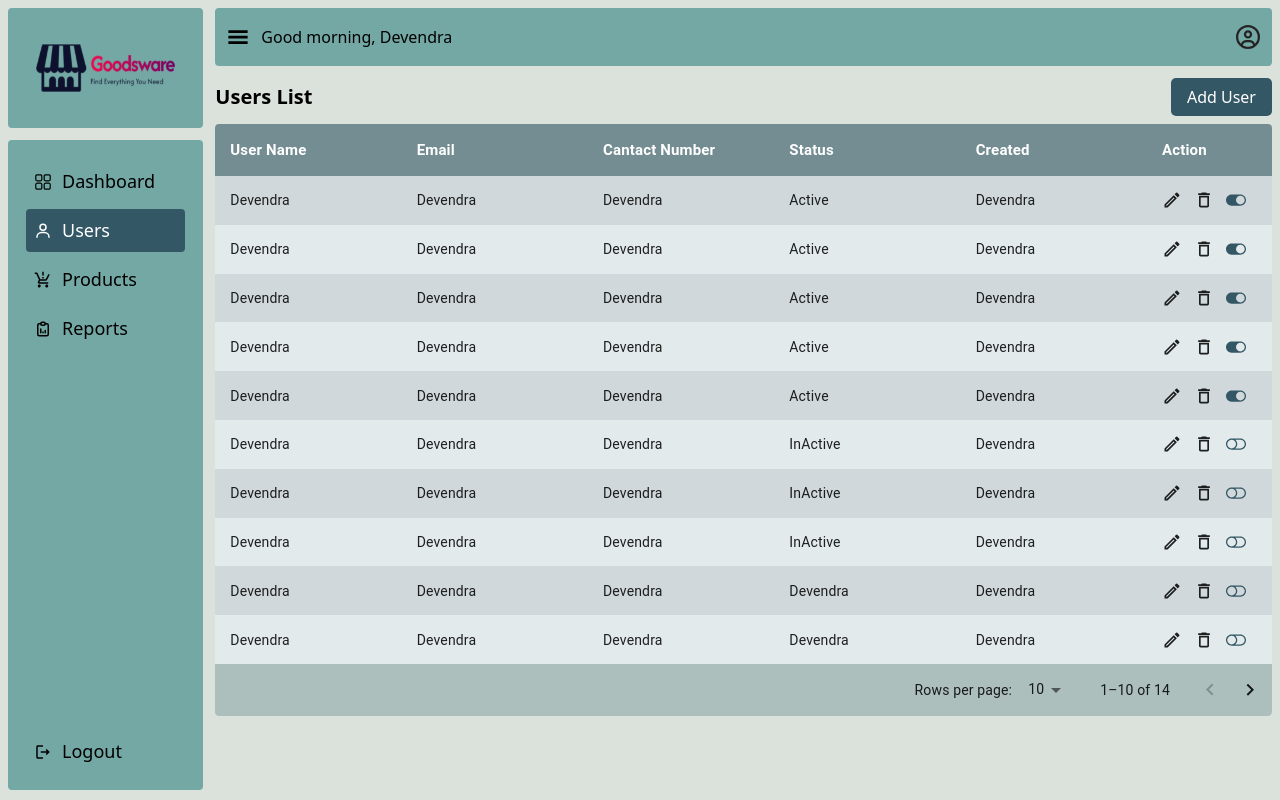
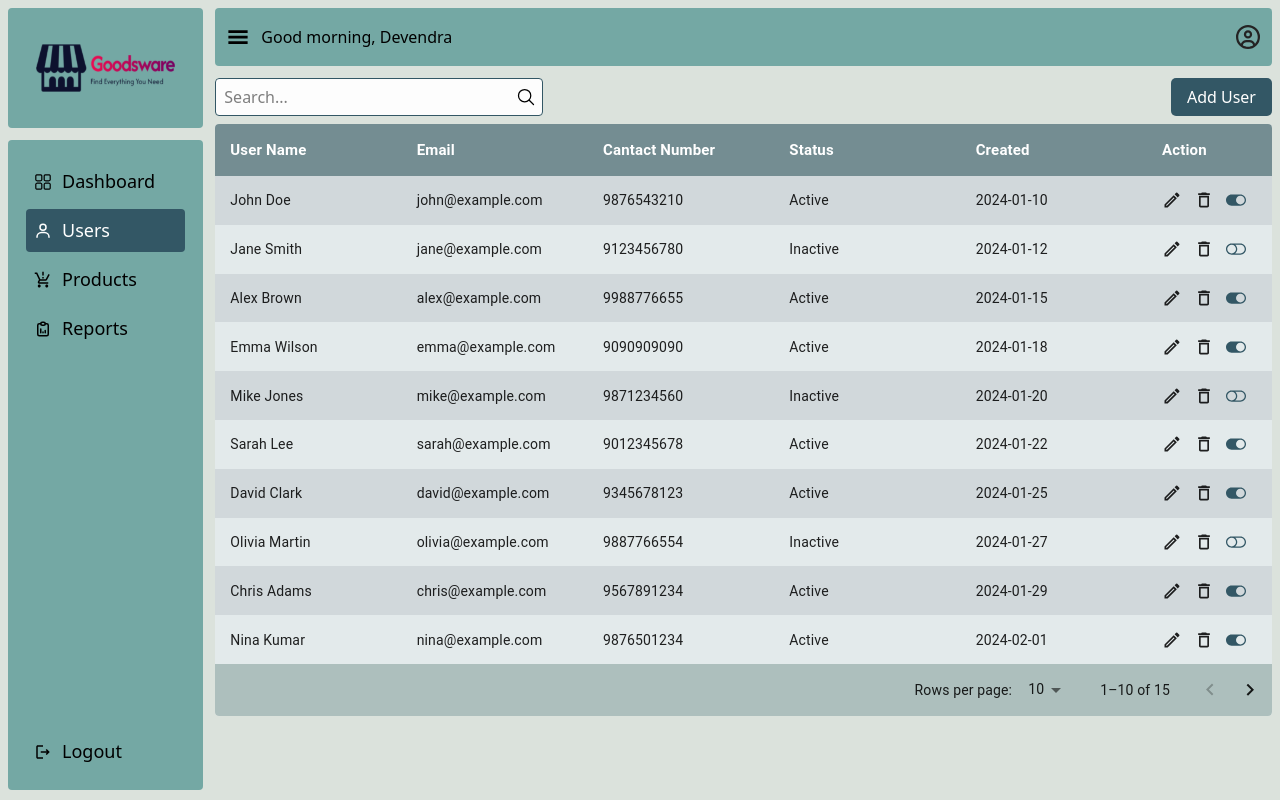
Before and after one commit to Devendrakr19/GoodsWare, a React (Vite) app: page /user in a window 1280 px wide. Built offline with nearby package versions, Linux system fonts and the light colour scheme.

Commit message:
user ui add and edit popup

```diff
--- /dev/null
+++ b/src/component/layout/user/AddUser.jsx
@@ -0,0 +1,110 @@
+import { Box, Grid, Modal, TextField } from "@mui/material";
+import React from "react";
+import { IoMdClose } from "react-icons/io";
+const AddUser = ({ open, onClose }) => {
+  return (
+    <>
+      <Modal
+        open={open}
+        onClose={onClose}
+        aria-labelledby="modal-modal-title"
+        aria-describedby="modal-modal-description"
+        BackdropProps={{
+          sx: {
+            backdropFilter: "blur(3px)",
+            backgroundColor: "rgba(0, 0, 0, 0.1)",
+          },
+        }}
+      >
+        <Box
+          sx={{
+            position: "absolute",
+            top: "50%",
+            left: "50%",
+            transform: "translate(-50%, -50%)",
+            width: "50%",
+          }}
+          className="bg-[#fdfdfd] pt-3 px-6 pb-6 rounded-[20px]"
+        >
+          <div className="flex justify-between items-center mb-2">
+            <h1 className="text-[22px] font-semibold">Add User</h1>
+            <IoMdClose
+              className="text-[24px] cursor-pointer"
+              onClick={onClose}
+            />
+          </div>
+          <Grid container columnSpacing={2} rowSpacing={1.5}>
+            <Grid size={6}>
+              <label htmlFor="name">
+                Name <span className="text-[#e71616]">*</span>
+              </label>
+              <TextField
+                id="name"
+                type="text"
+                size="small"
+                placeholder="Enater name"
+                className="w-full"
+              />
+            </Grid>
+            <Grid size={6}>
+              <label htmlFor="email">
+                Email <span className="text-[#e71616]">*</span>
+              </label>
+              <TextField
+                id="email"
+                type="text"
+                size="small"
+                placeholder="example@gmail.com"
+                className="w-full"
+              />
+            </Grid>
+            <Grid size={6}>
+              <label htmlFor="ContactNumber">
+                Contact Number <span className="text-[#e71616]">*</span>
+              </label>
+              <TextField
+                id="ContactNumber"
+                type="text"
+                size="small"
+                placeholder="+91"
+                className="w-full"
+              />
+            </Grid>
+            <Grid size={6}>
+              <label htmlFor="password">
+                Password <span className="text-[#e71616]">*</span>
+              </label>
+              <TextField
+                id="password"
+                type="password"
+                size="small"
+                placeholder="********"
+                className="w-full"
+              />
+            </Grid>
+            <Grid size={6}>
+              <label htmlFor="ConfirmPassword">
+                Confirm Password <span className="text-[#e71616]">*</span>
+              </label>
+              <TextField
+                id="ConfirmPassword"
+                type="password"
+                size="small"
+                placeholder="********"
+                className="w-full"
+              />
+            </Grid>
+          </Grid>
+          <div className="flex items-center gap-3 mt-5">
+            <button className="border_btn" onClick={onClose}>
+              Cancel
+            </button>
+            <button className="fill_btn">Submit</button>
+          </div>
+        </Box>
+      </Modal>
+    </>
+  );
+};
+
+export default AddUser;
--- a/src/component/pages/User.jsx
+++ b/src/component/pages/User.jsx
@@ -11,18 +11,31 @@ import {
 } from "@mui/material";
 import React, { useState } from "react";
 import { MdOutlineModeEdit, MdDeleteOutline } from "react-icons/md";
-import { LiaToggleOffSolid, LiaToggleOnSolid  } from "react-icons/lia";
+import { LiaToggleOffSolid, LiaToggleOnSolid } from "react-icons/lia";
+import AddUser from "../layout/user/AddUser";
+import { IoSearchOutline } from "react-icons/io5";
+
 const User = () => {
   const [page, setPage] = useState(0);
   const [rowsPerPage, setRowsPerPage] = useState(10);
+  const [addUserPopup, setAddUserPopup] = useState(false);
+
   const columns = [
-    { id: "UserName", label: "User Name", minWidth: 170 },
+    { id: "Name", label: "User Name", minWidth: 170 },
     { id: "Email", label: "Email", minWidth: 170 },
     { id: "ContactNumber", label: "Cantact Number", minWidth: 170 },
     { id: "Status", label: "Status", minWidth: 170 },
     { id: "Created", label: "Created", minWidth: 170 },
     { id: "Action", label: "Action", minWidth: 100 },
   ];
+
+  const handleAddUser = () => {
+    setAddUserPopup(true);
+  }
+
+  const handleCloseUser = () => {
+    setAddUserPopup(false);
+  }
 
   const handleChangePage = (event, newPage) => {
     setPage(newPage);
@@ -33,127 +46,146 @@ const User = () => {
     setPage(0);
   };
 
-
 const rows = [
   {
-      UserName: "Devendra",
-      Email: "Devendra",
-      ContactNumber: "Devendra",
+    Name: "John Doe",
+    Email: "john@example.com",
+    ContactNumber: "9876543210",
     Status: "Active",
-      Created: "Devendra",
+    Created: "2024-01-10",
   },
   {
-      UserName: "Devendra",
-      Email: "Devendra",
-      ContactNumber: "Devendra",
-      Status: "Active",
-      Created: "Devendra",
+    Name: "Jane Smith",
+    Email: "jane@example.com",
+    ContactNumber: "9123456780",
+    Status: "Inactive",
+    Created: "2024-01-12",
   },
   {
-      UserName: "Devendra",
-      Email: "Devendra",
-      ContactNumber: "Devendra",
+    Name: "Alex Brown",
+    Email: "alex@example.com",
+    ContactNumber: "9988776655",
     Status: "Active",
-      Created: "Devendra",
+    Created: "2024-01-15",
   },
   {
-      UserName: "Devendra",
-      Email: "Devendra",
-      ContactNumber: "Devendra",
+    Name: "Emma Wilson",
+    Email: "emma@example.com",
+    ContactNumber: "9090909090",
     Status: "Active",
-      Created: "Devendra",
+    Created: "2024-01-18",
   },
   {
-      UserName: "Devendra",
-      Email: "Devendra",
-      ContactNumber: "Devendra",
-      Status: "Active",
-      Created: "Devendra",
+    Name: "Mike Jones",
+    Email: "mike@example.com",
+    ContactNumber: "9871234560",
+    Status: "Inactive",
+    Created: "2024-01-20",
   },
   {
-      UserName: "Devendra",
-      Email: "Devendra",
-      ContactNumber: "Devendra",
-      Status: "InActive",
-      Created: "Devendra",
+    Name: "Sarah Lee",
+    Email: "sarah@example.com",
+    ContactNumber: "9012345678",
+    Status: "Active",
+    Created: "2024-01-22",
   },
   {
-      UserName: "Devendra",
-      Email: "Devendra",
-      ContactNumber: "Devendra",
-      Status: "InActive",
-      Created: "Devendra",
+    Name: "David Clark",
+    Email: "david@example.com",
+    ContactNumber: "9345678123",
+    Status: "Active",
+    Created: "2024-01-25",
   },
   {
-      UserName: "Devendra",
-      Email: "Devendra",
-      ContactNumber: "Devendra",
-      Status: "InActive",
-      Created: "Devendra",
+    Name: "Olivia Martin",
+    Email: "olivia@example.com",
+    ContactNumber: "9887766554",
+    Status: "Inactive",
+    Created: "2024-01-27",
   },
   {
-      UserName: "Devendra",
-      Email: "Devendra",
-      ContactNumber: "Devendra",
-      Status: "Devendra",
-      Created: "Devendra",
+    Name: "Chris Adams",
+    Email: "chris@example.com",
+    ContactNumber: "9567891234",
+    Status: "Active",
+    Created: "2024-01-29",
   },
   {
-      UserName: "Devendra",
-      Email: "Devendra",
-      ContactNumber: "Devendra",
-      Status: "Devendra",
-      Created: "Devendra",
+    Name: "Nina Kumar",
+    Email: "nina@example.com",
+    ContactNumber: "9876501234",
+    Status: "Active",
+    Created: "2024-02-01",
   },
   {
-      UserName: "Devendra",
-      Email: "Devendra",
-      ContactNumber: "Devendra",
-      Status: "Devendra",
-      Created: "Devendra",
+    Name: "Rohit Sharma",
+    Email: "rohit@example.com",
+    ContactNumber: "9123987654",
+    Status: "Inactive",
+    Created: "2024-02-03",
   },
   {
-      UserName: "Devendra",
-      Email: "Devendra",
-      ContactNumber: "Devendra",
-      Status: "Devendra",
-      Created: "Devendra",
+    Name: "Priya Verma",
+    Email: "priya@example.com",
+    ContactNumber: "9988123456",
+    Status: "Active",
+    Created: "2024-02-05",
   },
   {
-      UserName: "Devendra",
-      Email: "Devendra",
-      ContactNumber: "Devendra",
-      Status: "Devendra",
-      Created: "Devendra",
+    Name: "Arjun Mehta",
+    Email: "arjun@example.com",
+    ContactNumber: "9098765432",
+    Status: "Active",
+    Created: "2024-02-07",
   },
   {
-      UserName: "Devendra",
-      Email: "Devendra",
-      ContactNumber: "Devendra",
-      Status: "Devendra",
-      Created: "Devendra",
+    Name: "Kavya Nair",
+    Email: "kavya@example.com",
+    ContactNumber: "9345612789",
+    Status: "Inactive",
+    Created: "2024-02-09",
+  },
+  {
+    Name: "Rahul Patel",
+    Email: "rahul@example.com",
+    ContactNumber: "9874561230",
+    Status: "Active",
+    Created: "2024-02-11",
   },
 ];
+
   return (
     <>
       <div className="flex justify-between items-center mb-2">
-        <h1 className="text-[20px] font-semibold">Users List</h1>
-        <button className="fill_btn">Add User</button>
+        <div className="flex items-center bg-[#fdfdfd] rounded border-[1px] border-[#335765]">
+          <input type="text" placeholder="Search..." className="outline-none px-2 py-1.5 w-[300px]"/>
+          <IoSearchOutline className="text-[20px] mr-1.5"/>
         </div>
-      <Paper elevation={0} sx={{ width: "100%", boxShadow:"none", overflow: "hidden" }}>
-        <TableContainer sx={{ height: 540, boxShadow:"none",}}>
-          <Table stickyHeader aria-label="sticky table"  sx={{
+        <button className="fill_btn" onClick={handleAddUser}>Add User</button>
+      </div>
+      <Paper
+        elevation={0}
+        sx={{ width: "100%", boxShadow: "none", overflow: "hidden" }}
+      >
+        <TableContainer sx={{ height: 540, boxShadow: "none" }}>
+          <Table
+            stickyHeader
+            aria-label="sticky table"
+            sx={{
               "& .MuiTableCell-stickyHeader": {
                 boxShadow: "none",
                 borderBottom: "none",
-                background:"#748d92",
-                color:"#fff",
-                fontSize:"15px",
-                fontWeight:"600"
+                background: "#748d92",
+                color: "#fff",
+                fontSize: "15px",
+                fontWeight: "600",
               },
-            }}>
+            }}
+          >
             <TableHead>
-              <TableRow sx={{"& .MuiTableCell-root": {padding:"14px 15px"}}}>
+              <TableRow
+                sx={{ "& .MuiTableCell-root": { padding: "14px 15px" } }}
+              >
                 {columns?.map((column) => (
                   <TableCell
                     key={column.id}
@@ -175,18 +207,53 @@ const User = () => {
                       role="checkbox"
                       tabIndex={-1}
                       key={index}
-                      className={`${index % 2 === 0 ? "bg-[#c7cfd3cf]" : "bg-[#e1e9eaeb]"}`}
-                      sx={{"& .MuiTableCell-root": {padding:"14.4px 15px"}}}
+                      className={`${
+                        index % 2 === 0 ? "bg-[#c7cfd3cf]" : "bg-[#e1e9eaeb]"
+                      }`}
+                      sx={{
+                        "& .MuiTableCell-root": { padding: "14.4px 15px" },
+                      }}
                     >
                       {columns.map((column) => {
                         const value = row[column.id];
                         return (
-                          <TableCell key={column.id} align={column.align} sx={{borderBottom:"none"}}>
+                          <TableCell
+                            key={column.id}
+                            align={column.align}
+                            sx={{ borderBottom: "none" }}
+                          >
                             {column.id === "Action" ? (
                               <div className="flex items-center gap-3 text-[20px]">
-                                    <Tooltip title="Edit" arrow className="cursor-pointer hover:text-[#335765]"><MdOutlineModeEdit/></Tooltip>
-                                    <Tooltip title="Delete" arrow className="cursor-pointer hover:text-[#335765]"><MdDeleteOutline/></Tooltip>
-                                    <Tooltip title={row?.Status === "Active" ? "InActive User" : "Active User"} arrow className="cursor-pointer text-[#335765]"> {row?.Status=== "Active" ? <LiaToggleOnSolid/> : <LiaToggleOffSolid/> }</Tooltip>
+                                <Tooltip
+                                  title="Edit"
+                                  arrow
+                                  className="cursor-pointer hover:text-[#0c8dc0]"
+                                >
+                                  <MdOutlineModeEdit onClick={handleAddUser}/>
+                                </Tooltip>
+                                <Tooltip
+                                  title="Delete"
+                                  arrow
+                                  className="cursor-pointer hover:text-[#e61313]"
+                                >
+                                  <MdDeleteOutline />
+                                </Tooltip>
+                                <Tooltip
+                                  title={
+                                    row?.Status === "Active"
+                                      ? "InActive User"
+                                      : "Active User"
+                                  }
+                                  arrow
+                                  className="cursor-pointer text-[#335765]"
+                                >
+                                  {" "}
+                                  {row?.Status === "Active" ? (
+                                    <LiaToggleOnSolid />
+                                  ) : (
+                                    <LiaToggleOffSolid />
+                                  )}
+                                </Tooltip>
                               </div>
                             ) : (
                               <Tooltip title={value} arrow>
@@ -210,9 +277,10 @@ const User = () => {
           page={page}
           onPageChange={handleChangePage}
           onRowsPerPageChange={handleChangeRowsPerPage}
-          sx={{backgroundColor:"#adbfbd"}}
+          sx={{ backgroundColor: "#adbfbd" }}
         />
       </Paper>
+      <AddUser open={addUserPopup} onClose={handleCloseUser}/>
     </>
   );
 };
```
Also changed, not shown: src/App.css (+17 -4 lines). Lines whose indentation alone changed are shown as unchanged.
